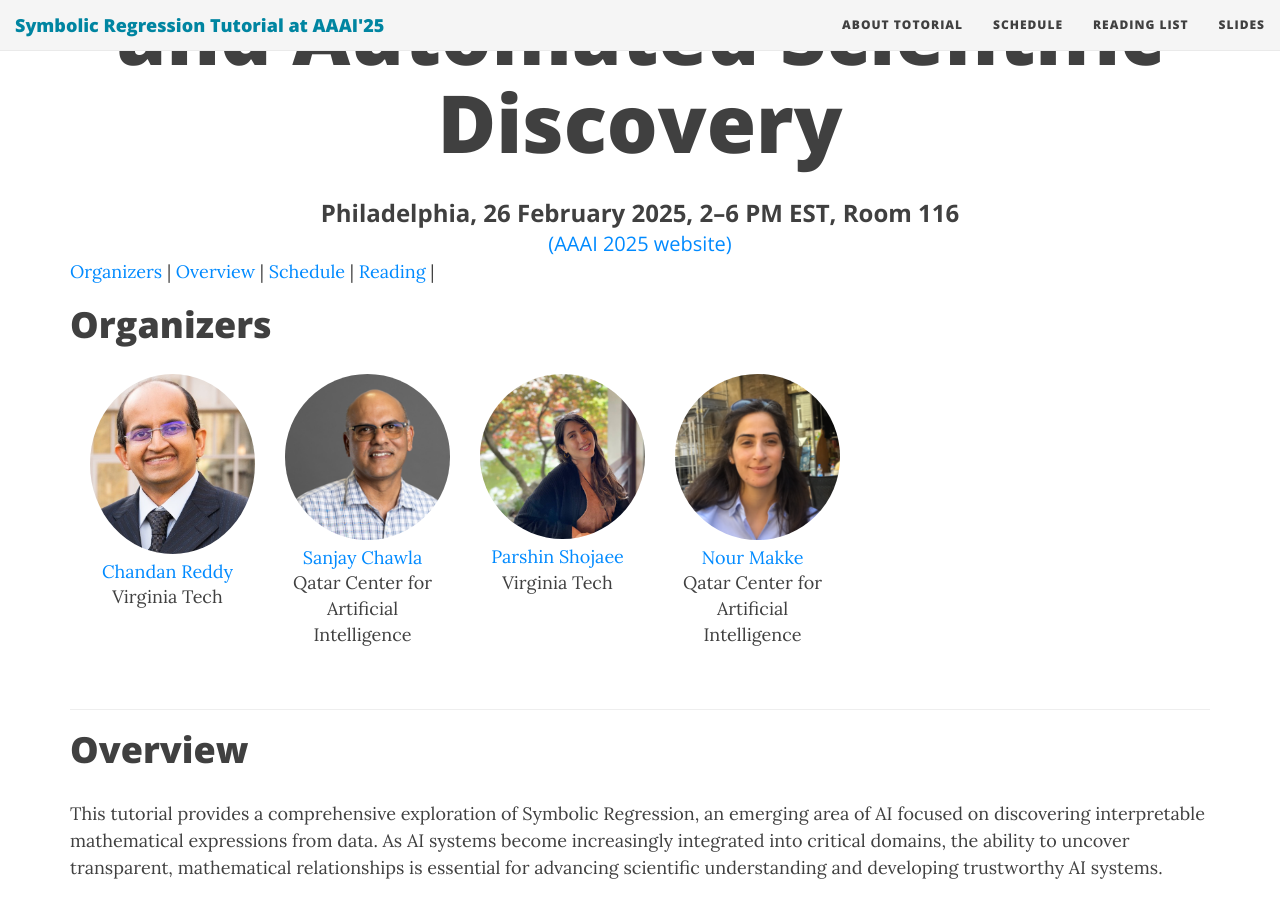
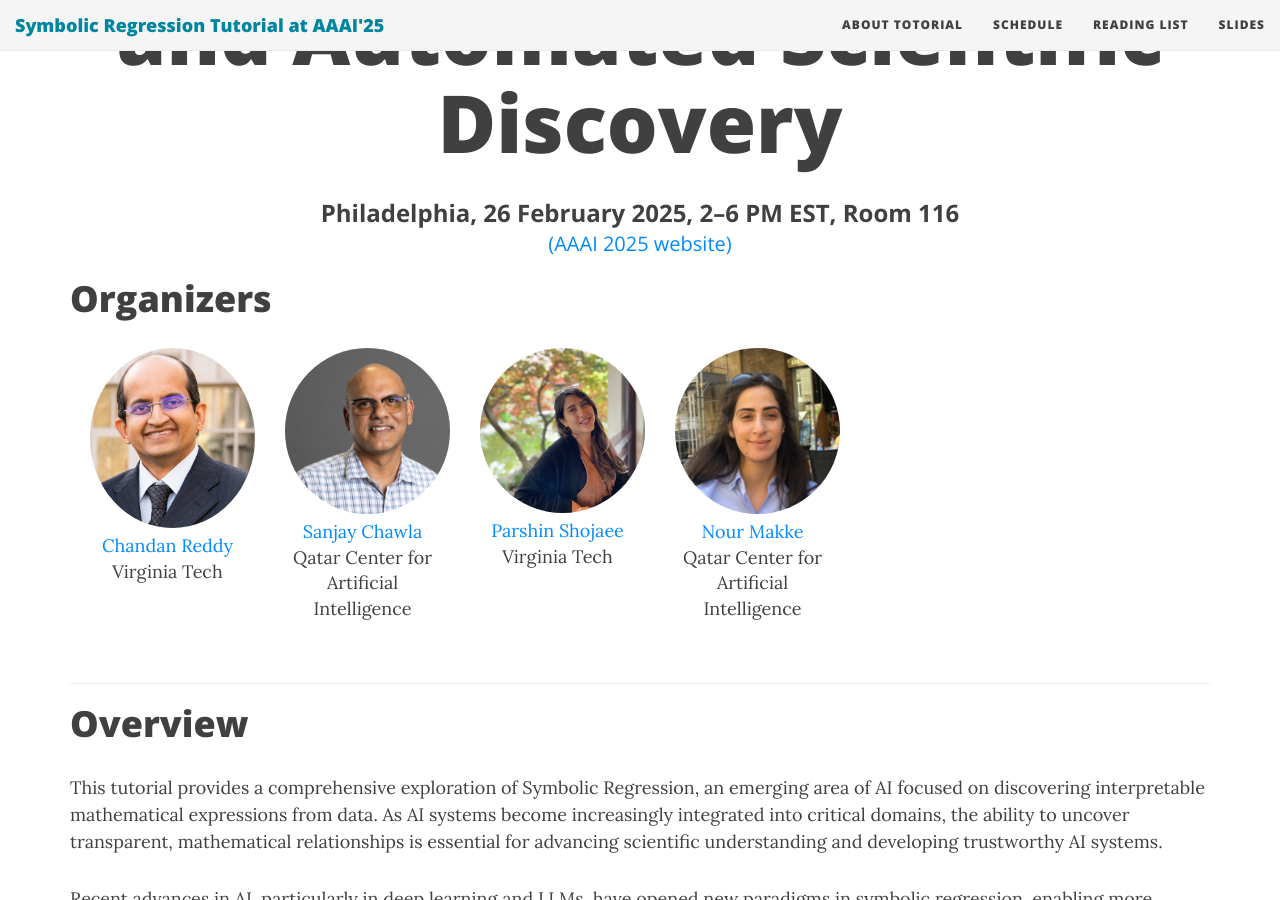
Before and after one commit to ZonglinY/llm4sd-aaai-2026, a Jekyll site: the page built from index.md, in a window 1280 px wide and 900 px high, scrolled down 316 px. Built offline with Jekyll 4.4.1, drawn with Linux system fonts in a browser that asks for light colours; nearby versions of some CDN libraries.

Commit message:
Update index.md

```diff
--- a/index.md
+++ b/index.md
@@ -11,13 +11,6 @@ use-site-title: true
 <div class="venue" style="font-size: 20px; display: block; font-family: 'Open Sans', 'Helvetica Neue', Helvetica, Arial, sans-serif; font-weight: 300; color: #404040; text-align: center;">
   <a target="_blank" href="https://aaai.org/conference/aaai/aaai-25/tutorial-and-lab-list/#TH26">(AAAI 2025 website)</a>
 </div>
-
-<nav>
-  <a href="#organizers">Organizers</a> |
-  <a href="#overview">Overview</a> |
-  <a href="#schedule">Schedule</a> |
-  <a href="#reading-list">Reading</a> |
-</nav>
 
 
 <div class="sharethis-inline-share-buttons"></div>
```
